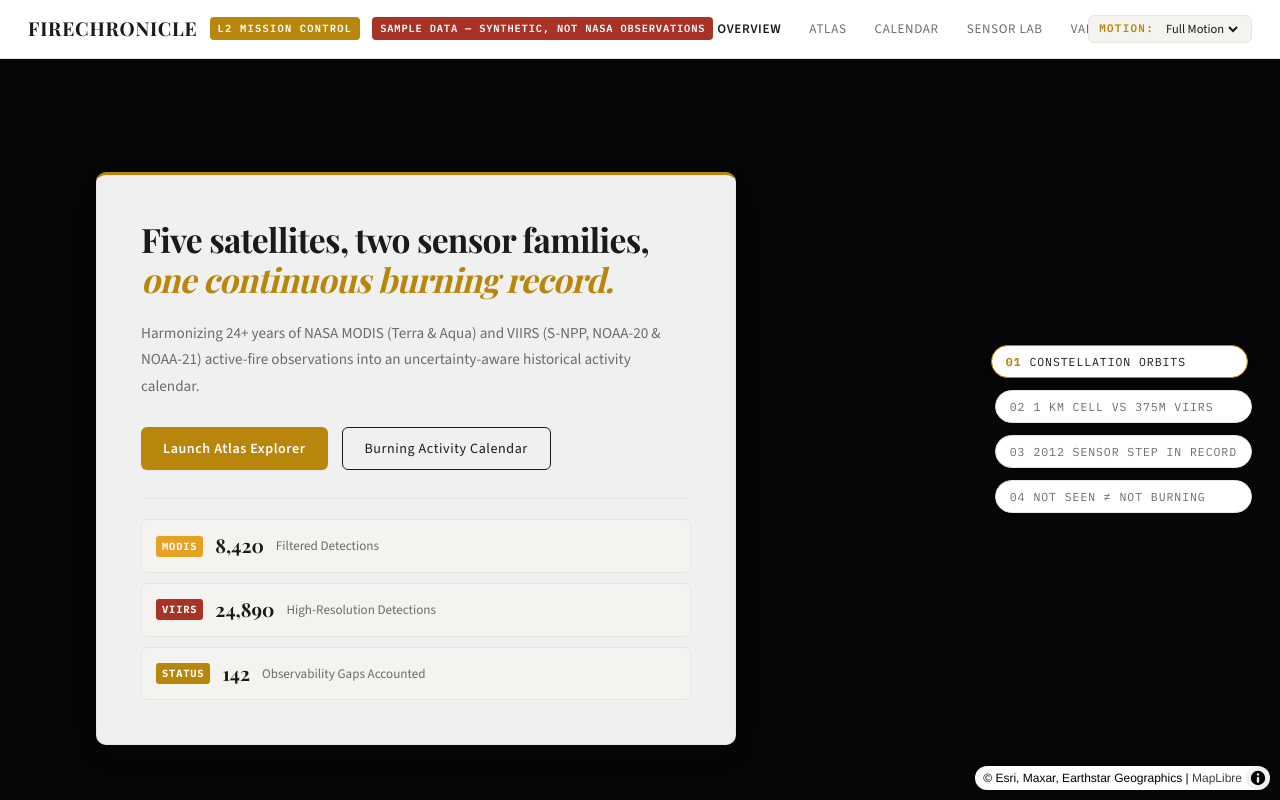
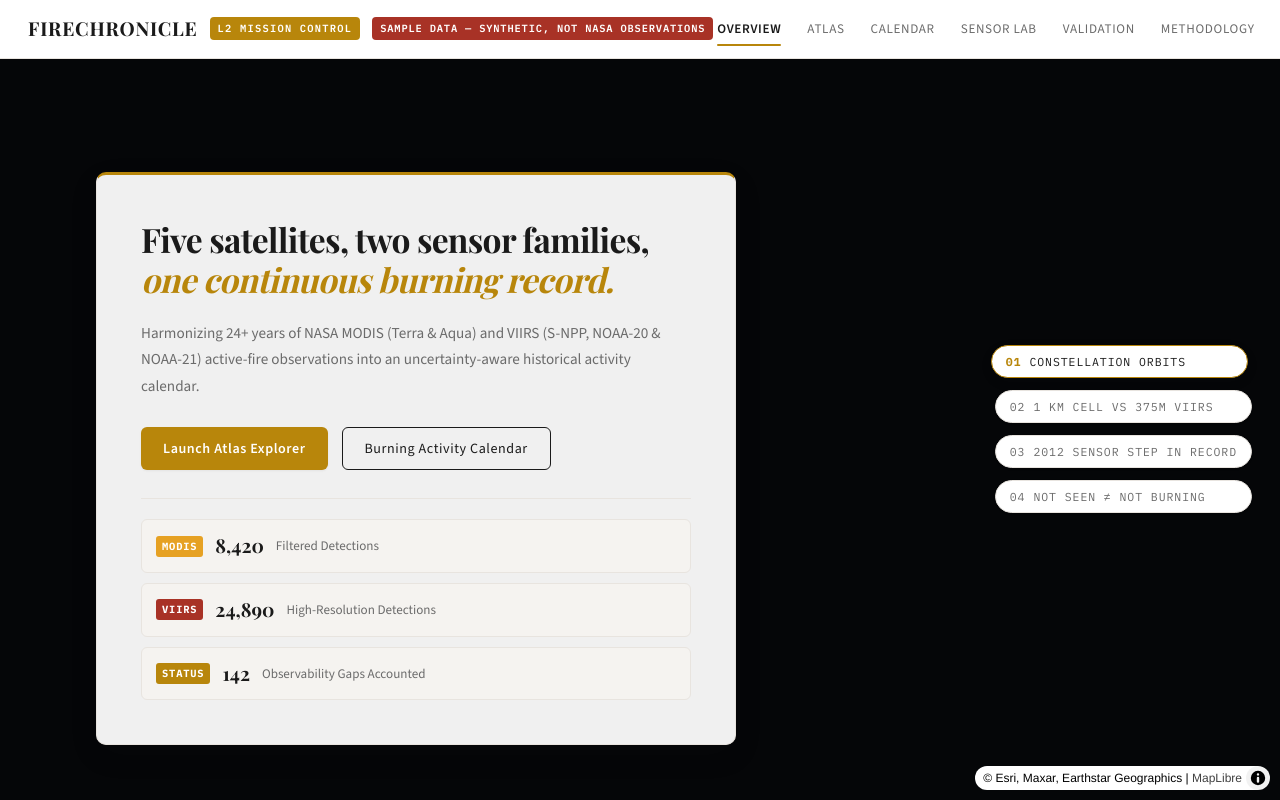
Before and after one commit to mushfiq693-dotcom/NASA, a React (Vite) app in the folder firechronicle/app/: page / in a window 1280 px wide. Built offline with nearby package versions, Linux system fonts and the light colour scheme; no server answers; a web font is replaced by a local one.

Commit message:
fix(nav): remove unwanted horizontal side-scroll and vertical scrollbars from navbar links and stage

```diff
--- a/firechronicle/app/src/App.css
+++ b/firechronicle/app/src/App.css
@@ -10,6 +10,7 @@
   min-width: 0;
   box-shadow: var(--shadow-sm);
   z-index: 100;
+  overflow: visible;
 }
 
 .nav-brand {
@@ -56,8 +57,17 @@
 .nav-links {
   display: flex;
   align-items: center;
-  gap: 20px;
-  overflow-x: auto;
+  gap: 18px;
+  overflow: visible;
+  flex-shrink: 0;
+  scrollbar-width: none;
+  -ms-overflow-style: none;
+}
+
+.nav-links::-webkit-scrollbar {
+  display: none;
+  width: 0;
+  height: 0;
 }
 
 .nav-links a {
@@ -72,6 +82,8 @@
   white-space: nowrap;
   position: relative;
   transition: color 0.2s ease;
+  display: inline-flex;
+  align-items: center;
 }
 
 .nav-links a:hover {
@@ -86,9 +98,9 @@
 .nav-links a.active::after {
   content: '';
   position: absolute;
-  bottom: -2px;
-  left: 0;
-  right: 0;
+  bottom: 0px;
+  left: 4px;
+  right: 4px;
   height: 2px;
   background: var(--accent-gold);
   border-radius: 1px;
@@ -153,7 +165,8 @@
   flex: 1;
   width: 100%;
   position: relative;
-  overflow: auto;
+  overflow-y: auto;
+  overflow-x: hidden;
   min-height: 0;
   min-width: 0;
   background-color: var(--background);
--- a/firechronicle/app/src/routes/Live.css
+++ b/firechronicle/app/src/routes/Live.css
@@ -2,8 +2,9 @@
   display: flex;
   flex-direction: column;
   gap: 24px;
-  height: 100%;
-  overflow-y: auto;
+  min-height: 100%;
+  height: auto;
+  overflow: visible;
   padding: 2.5rem 3rem 4rem;
   max-width: 1400px;
   margin: 0 auto;
```
